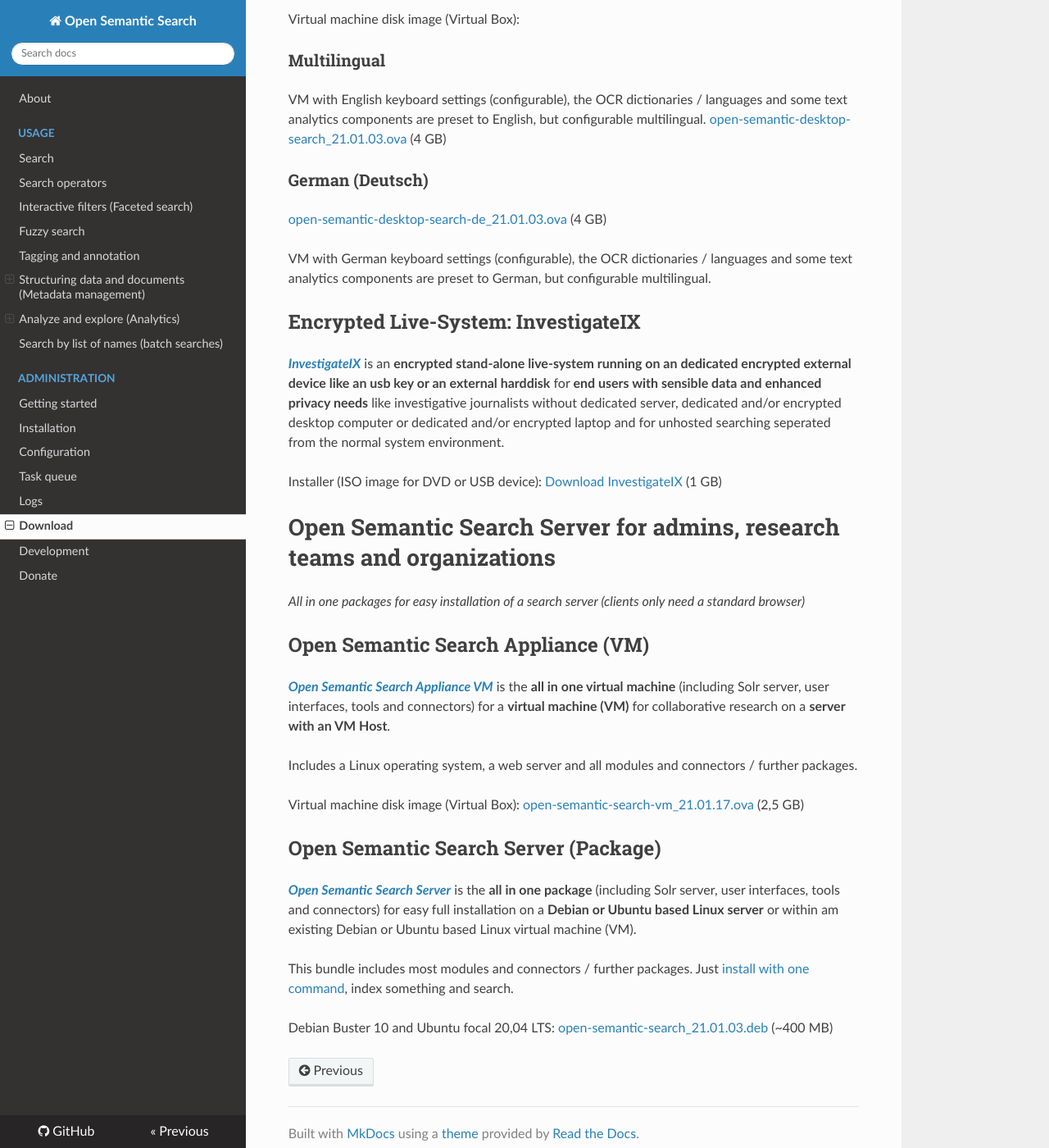
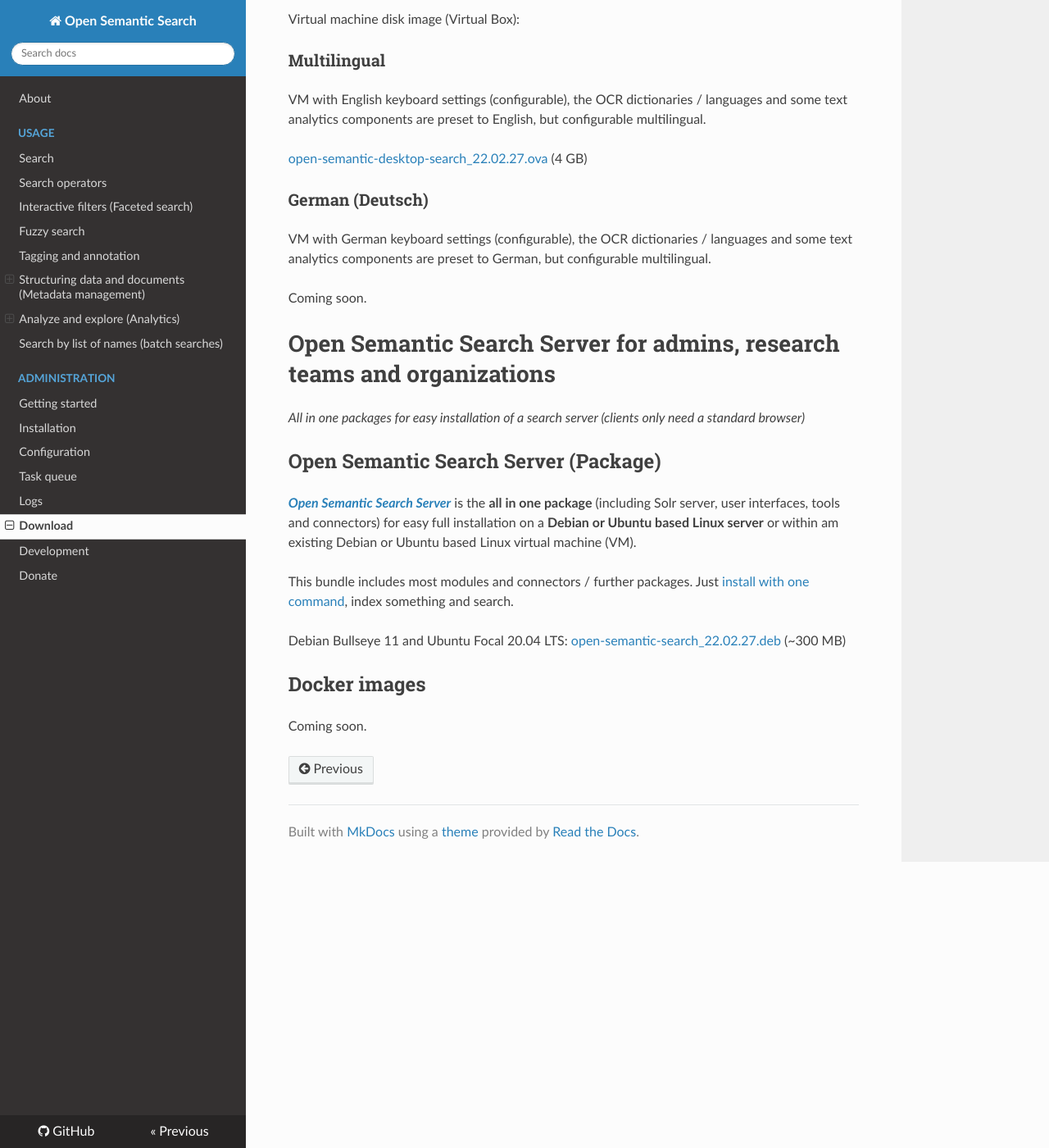
Before and after one commit to opensemanticsearch/open-semantic-search, an MkDocs documentation site: the page built from docs/download/README.md, in a window 1280 px wide and 1400 px high, scrolled down 518 px. Shown: the whole window at 82% size. Built offline with MkDocs 1.6.1, drawn with Linux system fonts in a browser that asks for light colours; nearby versions of some CDN libraries.

Commit message:
Remove docs of deprecated Open Semantic Search Appliance VM

```diff
--- a/docs/download/README.md
+++ b/docs/download/README.md
@@ -24,48 +23,32 @@
 
 ### Multilingual
 
+VM with English keyboard settings (configurable), the OCR dictionaries / languages and some text analytics components are preset to English, but configurable multilingual.
 
-VM with English keyboard settings (configurable), the OCR dictionaries / languages and some text analytics components are preset to English, but configurable multilingual.
-[open-semantic-desktop-search\_21.01.03.ova](https://nx318.your-storageshare.de/s/Be8aYggBD6mAXsr/download) (4 GB)
+[open-semantic-desktop-search\_22.02.27.ova](https://nx318.your-storageshare.de/s/KHF87piM8xdgKZw/download) (4 GB)
+
 
 ### German (Deutsch)
 
-
-[open-semantic-desktop-search-de\_21.01.03.ova](https://nx318.your-storageshare.de/s/ySjYnDRHWWddCp6/download) (4 GB)
-
 VM with German keyboard settings (configurable), the OCR dictionaries / languages and some text analytics components are preset to German, but configurable multilingual.
 
-## Encrypted Live-System: InvestigateIX
-
-
-[***InvestigateIX***](https://mandalka.name/investigateix/) is an **encrypted stand-alone live-system running on an dedicated encrypted external device like an usb key or an external harddisk** for **end users with sensible data and enhanced privacy needs** like investigative journalists without dedicated server, dedicated and/or encrypted desktop computer or dedicated and/or encrypted laptop and for unhosted searching seperated from the normal system environment.
-
-Installer (ISO image for DVD or USB device):
-[Download InvestigateIX](https://mandalka.name/investigateix/download) (1 GB)
-
+Coming soon.
 
 
 # Open Semantic Search Server for admins, research teams and organizations
 
-
 *All in one packages for easy installation of a search server (clients only need a standard browser)*
-## Open Semantic Search Appliance (VM)
-
-
-[***Open Semantic Search Appliance VM***](../doc/admin/install/search_appliance) is the **all in one virtual machine** (including Solr server, user interfaces, tools and connectors) for a **virtual machine (VM)** for collaborative research on a **server with an VM Host**.
-
-Includes a Linux operating system, a web server and all modules and connectors / further packages.
-
-Virtual machine disk image (Virtual Box):
-[open-semantic-search-vm\_21.01.17.ova](https://nx318.your-storageshare.de/s/GHWeDYwEJYbTp6S/download) (2,5 GB)
-
 
 
 ## Open Semantic Search Server (Package)
-
 
 [***Open Semantic Search Server***](../doc/admin/install/search_server) is the **all in one package** (including Solr server, user interfaces, tools and connectors) for easy full installation on a **Debian or Ubuntu based Linux server** or within am existing Debian or Ubuntu based Linux virtual machine (VM).
 
 This bundle includes most modules and connectors / further packages. Just [install with one command](../doc/admin/install/search_server), index something and search.
 
-Debian Buster 10 and Ubuntu focal 20,04 LTS: [open-semantic-search\_21.01.03.deb](https://opensemanticsearch.org/download/open-semantic-search_21.01.03.deb) (~400 MB)
+Debian Bullseye 11 and Ubuntu Focal 20.04 LTS: [open-semantic-search\_22.02.27.deb](https://opensemanticsearch.org/download/open-semantic-search_22.02.27.deb) (~300 MB)
+
+
+## Docker images
+
+Coming soon.
```
Also changed, not shown: other parts of docs/download/README.md (+3 -4 lines), docs/doc/admin/install/README.md (+6 -10 lines), docs/doc/admin/install/search_appliance/README.md (deleted, +0 -154 lines).
